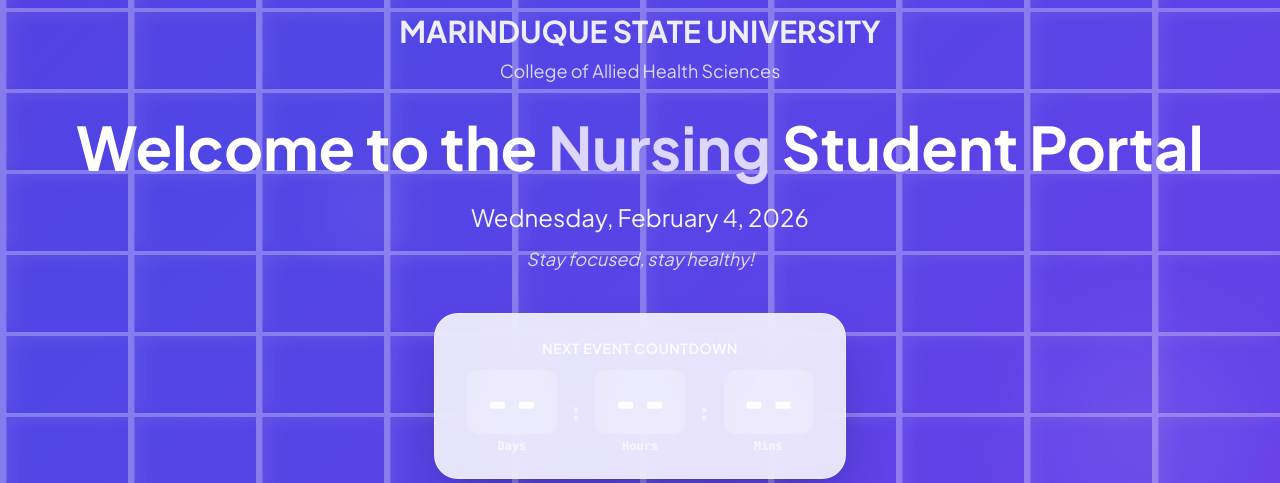
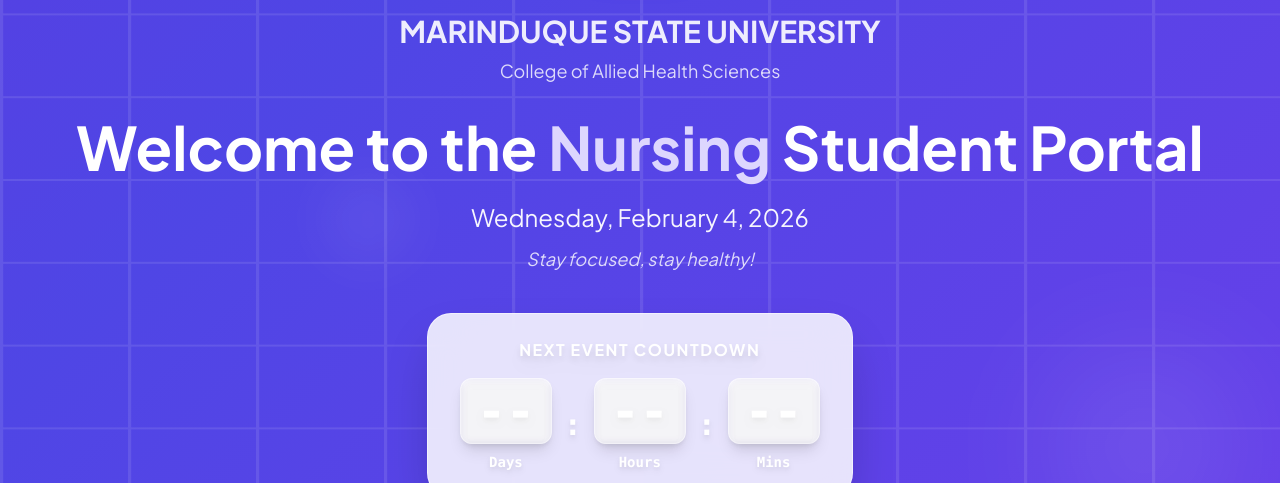
Before and after one commit to AbdulPaito/nursing-student-portal, a website: page public/index.html in a window 1280 px wide. Shown: the part 317-800 px from the top of the page. Drawn offline with nearby package versions, Linux system fonts and the light colour scheme; no server answers.

Commit message:
Fix countdown timer visibility and logo background

```diff
--- a/public/index.html
+++ b/public/index.html
@@ -419,11 +419,11 @@
     <div class="absolute bottom-10 right-10 w-48 h-48 rounded-full bg-white/10 blur-3xl animate-float" style="animation-delay: -3s;"></div>
     <div class="absolute top-1/2 left-1/4 w-24 h-24 rounded-full bg-white/5 blur-xl animate-float" style="animation-delay: -2s;"></div>
 
-    <div class="absolute inset-0 opacity-30">
+    <div class="absolute inset-0 opacity-10">
       <svg class="w-full h-full" viewBox="0 0 100 100" preserveAspectRatio="none">
         <defs>
           <pattern id="grid" width="10" height="10" patternUnits="userSpaceOnUse">
-            <path d="M 10 0 L 0 0 0 10" fill="none" stroke="white" stroke-width="1" style="filter: drop-shadow(0 0 1px rgba(255,255,255,0.5));"/>
+            <path d="M 10 0 L 0 0 0 10" fill="none" stroke="white" stroke-width="0.5"/>
           </pattern>
         </defs>
         <rect width="100" height="100" fill="url(#grid)" />
@@ -451,22 +451,22 @@
 
       <!-- Countdown Timer -->
       <div class="mt-10 flex justify-center" id="heroCountdown">
-        <div class="glass rounded-3xl px-8 py-6 border border-white/30 animate-scale-in shadow-2xl">
-          <p class="text-sm uppercase tracking-wider mb-3 opacity-90 font-semibold">Next Event Countdown</p>
+        <div class="glass rounded-3xl px-8 py-6 border border-white/50 animate-scale-in shadow-2xl">
+          <p class="text-base uppercase tracking-widest mb-4 font-bold text-white drop-shadow-lg">Next Event Countdown</p>
           <div class="flex items-center gap-3 text-3xl sm:text-4xl md:text-5xl font-bold font-mono" id="countdownDisplay">
             <div class="flex flex-col items-center">
-              <span class="bg-white/20 rounded-xl px-4 py-2">--</span>
-              <span class="text-xs mt-1 opacity-70">Days</span>
+              <span class="bg-white/30 rounded-xl px-4 py-2 shadow-lg backdrop-blur-sm border border-white/40 text-white drop-shadow-md">--</span>
+              <span class="text-sm mt-2 font-bold text-white drop-shadow-md">Days</span>
             </div>
-            <span class="text-2xl opacity-50">:</span>
+            <span class="text-3xl text-white drop-shadow-md">:</span>
             <div class="flex flex-col items-center">
-              <span class="bg-white/20 rounded-xl px-4 py-2">--</span>
-              <span class="text-xs mt-1 opacity-70">Hours</span>
+              <span class="bg-white/30 rounded-xl px-4 py-2 shadow-lg backdrop-blur-sm border border-white/40 text-white drop-shadow-md">--</span>
+              <span class="text-sm mt-2 font-bold text-white drop-shadow-md">Hours</span>
             </div>
-            <span class="text-2xl opacity-50">:</span>
+            <span class="text-3xl text-white drop-shadow-md">:</span>
             <div class="flex flex-col items-center">
-              <span class="bg-white/20 rounded-xl px-4 py-2">--</span>
-              <span class="text-xs mt-1 opacity-70">Mins</span>
+              <span class="bg-white/30 rounded-xl px-4 py-2 shadow-lg backdrop-blur-sm border border-white/40 text-white drop-shadow-md">--</span>
+              <span class="text-sm mt-2 font-bold text-white drop-shadow-md">Mins</span>
             </div>
           </div>
         </div>
```
Also changed, not shown: public/admin/index.html (+5 -7 lines), public/admin/login.html (+3 -3 lines), public/announcements.html (+2 -4 lines), public/daily-subjects.html (+2 -4 lines), public/events.html (+2 -4 lines).
